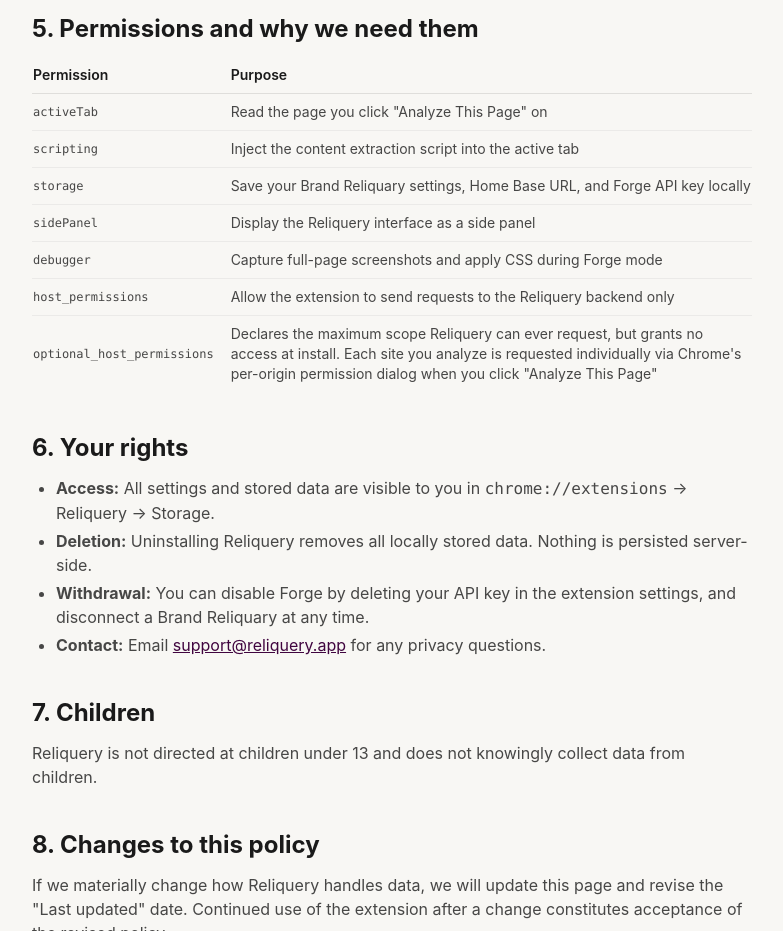
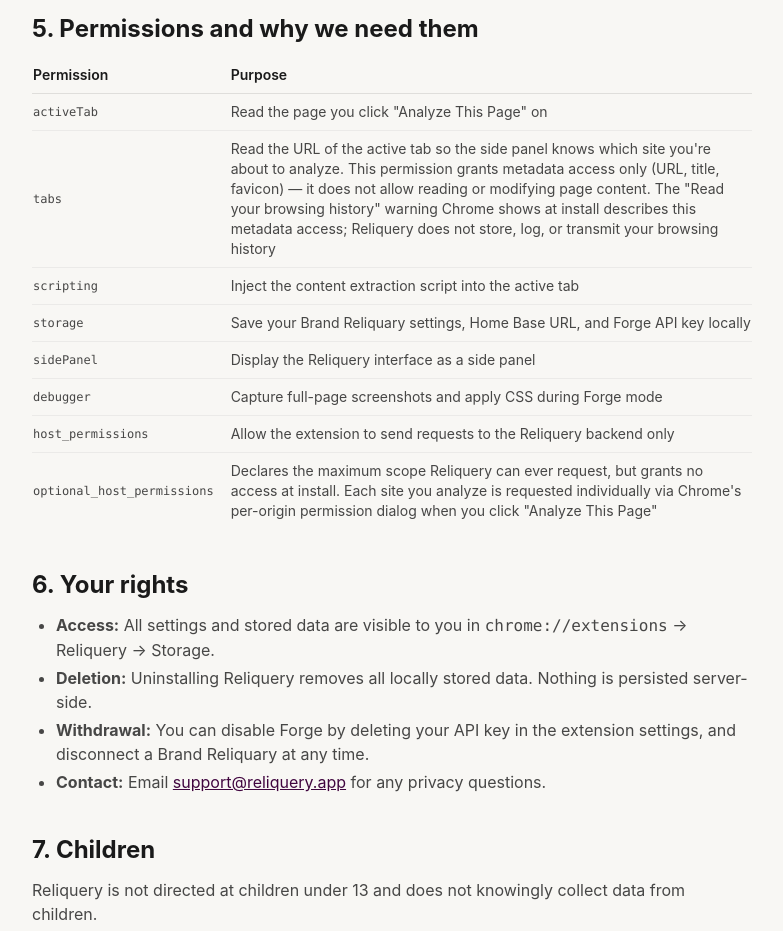
Before and after one commit to SkolKraken/reliquery-www, an Astro site: page /privacy in a window 1280 px wide. Shown: the part 2500-3431 px from the top of the page, without its empty margins (248-1031 px from the left). Built offline with nearby package versions, Linux system fonts and the light colour scheme; Astro itself is replaced by a stand-in of ours.

Commit message:
Document tabs permission in privacy policy
Adds a row to the section 5 permissions table for the new tabs
permission. Explains that it grants metadata-only access (URL,
title, favicon) and is what powers the side panel knowing which
site the user is about to analyze. Calls out explicitly that
"Read your browsing history" -- the warning Chrome shows at install
when an extension declares tabs -- describes the metadata access,
and that Reliquery does not store, log, or transmit browsing
history.

Mirrors the manifest change in the extension repo (commit dd48a0c)
that fixes the post-revoke "can't access browser internal pages"
error users were hitting after revoking broad page access and
trying to analyze a new site.

```diff
--- a/src/pages/privacy.astro
+++ b/src/pages/privacy.astro
@@ -123,6 +123,7 @@ import Base from "../layouts/Base.astro";
       <thead><tr class="border-b border-black/10"><th class="py-2 pr-4 font-semibold text-ink">Permission</th><th class="py-2 font-semibold text-ink">Purpose</th></tr></thead>
       <tbody class="text-ink/80">
         <tr class="border-b border-black/5"><td class="py-2 pr-4 font-mono text-xs">activeTab</td><td class="py-2">Read the page you click "Analyze This Page" on</td></tr>
+        <tr class="border-b border-black/5"><td class="py-2 pr-4 font-mono text-xs">tabs</td><td class="py-2">Read the URL of the active tab so the side panel knows which site you're about to analyze. This permission grants metadata access only (URL, title, favicon) — it does not allow reading or modifying page content. The "Read your browsing history" warning Chrome shows at install describes this metadata access; Reliquery does not store, log, or transmit your browsing history</td></tr>
         <tr class="border-b border-black/5"><td class="py-2 pr-4 font-mono text-xs">scripting</td><td class="py-2">Inject the content extraction script into the active tab</td></tr>
         <tr class="border-b border-black/5"><td class="py-2 pr-4 font-mono text-xs">storage</td><td class="py-2">Save your Brand Reliquary settings, Home Base URL, and Forge API key locally</td></tr>
         <tr class="border-b border-black/5"><td class="py-2 pr-4 font-mono text-xs">sidePanel</td><td class="py-2">Display the Reliquery interface as a side panel</td></tr>
```
